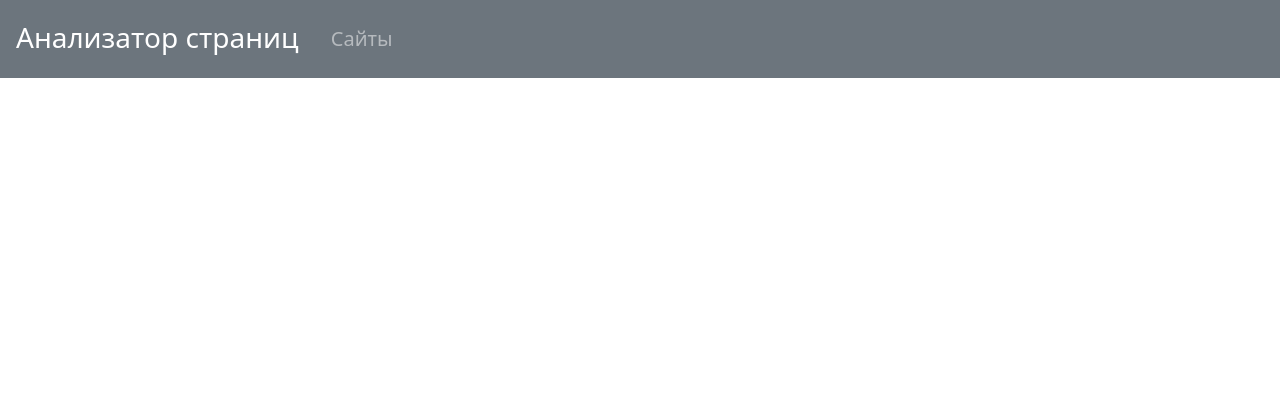
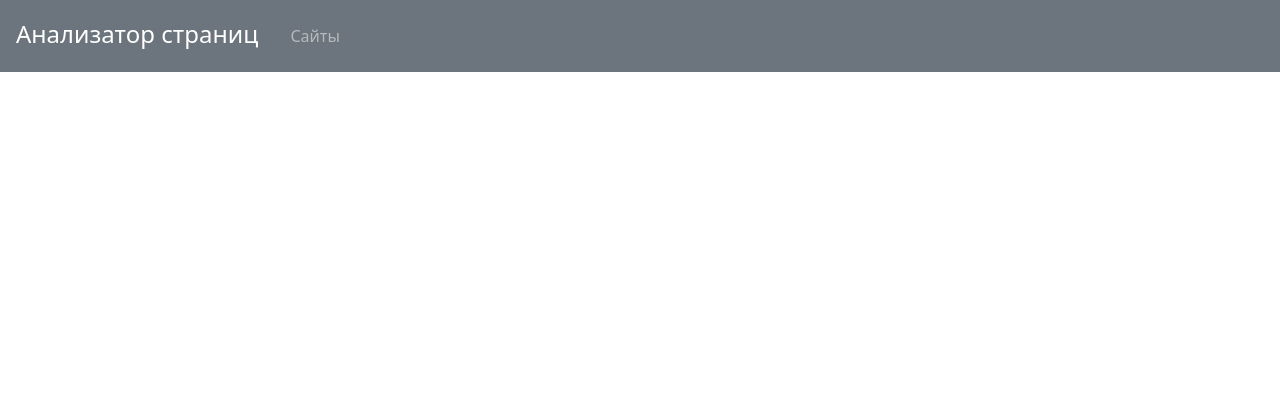
Before and after one commit to StanislavOkopnyi/python-project-83, a Flask app: page / in a window 1280 px wide. Shown: the top 420 px of the page. Run offline with Flask 3, Linux system fonts and the light colour scheme.

Commit message:
Add style block Changed header and footer

```diff
--- a/page_analyzer/templates/base.html
+++ b/page_analyzer/templates/base.html
@@ -12,15 +12,19 @@
   <body>
     <header class="text-bg-secondary py-3">
       <nav class="nav nav-pills">
-        <a class="navbar-brand nav-link text-sm-center fs-3" href="{{url_for('index')}}">Анализатор страниц</a>
-        <a class="text-white-50 nav-link text-sm-center fs-5" href="">Сайты</a>
+        <a class="navbar-brand nav-link text-sm-center fs-4" href="{{url_for('index')}}">Анализатор страниц</a>
+        <a class="text-white-50 nav-link text-sm-center fs-6" href="">Сайты</a>
       </nav>
     </header>
     {% block body %}
     {% endblock %}
 
     <footer class="position-absolute bottom-0 start-50 translate-middle">
-      <p class="text-center">GitHub: <a href="">Stanislav Okopnyi</a></p>
+      <p class="text-center">GitHub <img src="https://external-content.duckduckgo.com/iu/?u=https%3A%2F%2Ftse1.mm.bing.net%2Fth%3Fid%3DOIP.c0iIyE2V0os2corDMYbKswHaHg%26pid%3DApi&f=1&ipt=e6d2683cb006bee383c04caa02be9d49a01722bf4250822ecf3fff3dc8efa676&ipo=images" width=20px height=20px alt="GitHub">: <a href="https://github.com/StanislavOkopnyi">Stanislav Okopnyi</a></p>
     </footer>
+    <style>
+      {% block style %}
+      {% endblock %}
+    </style>
   </body>
 </html>
```
